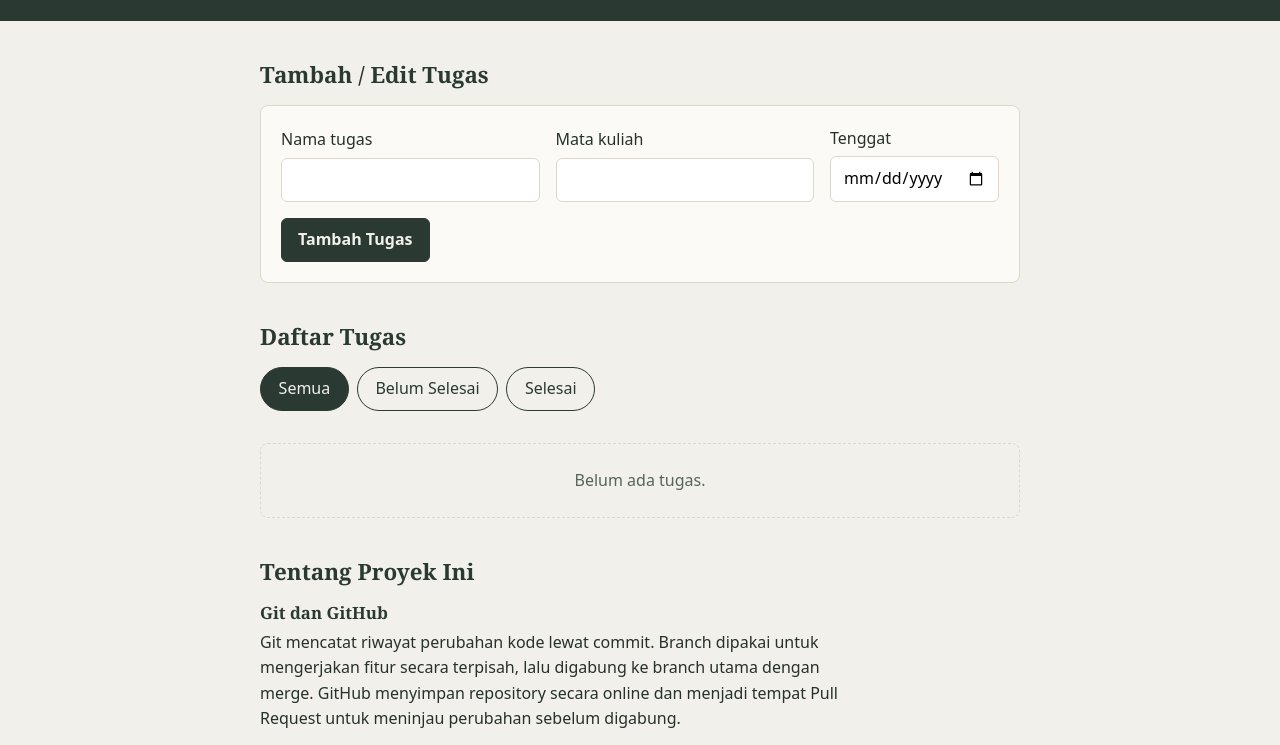
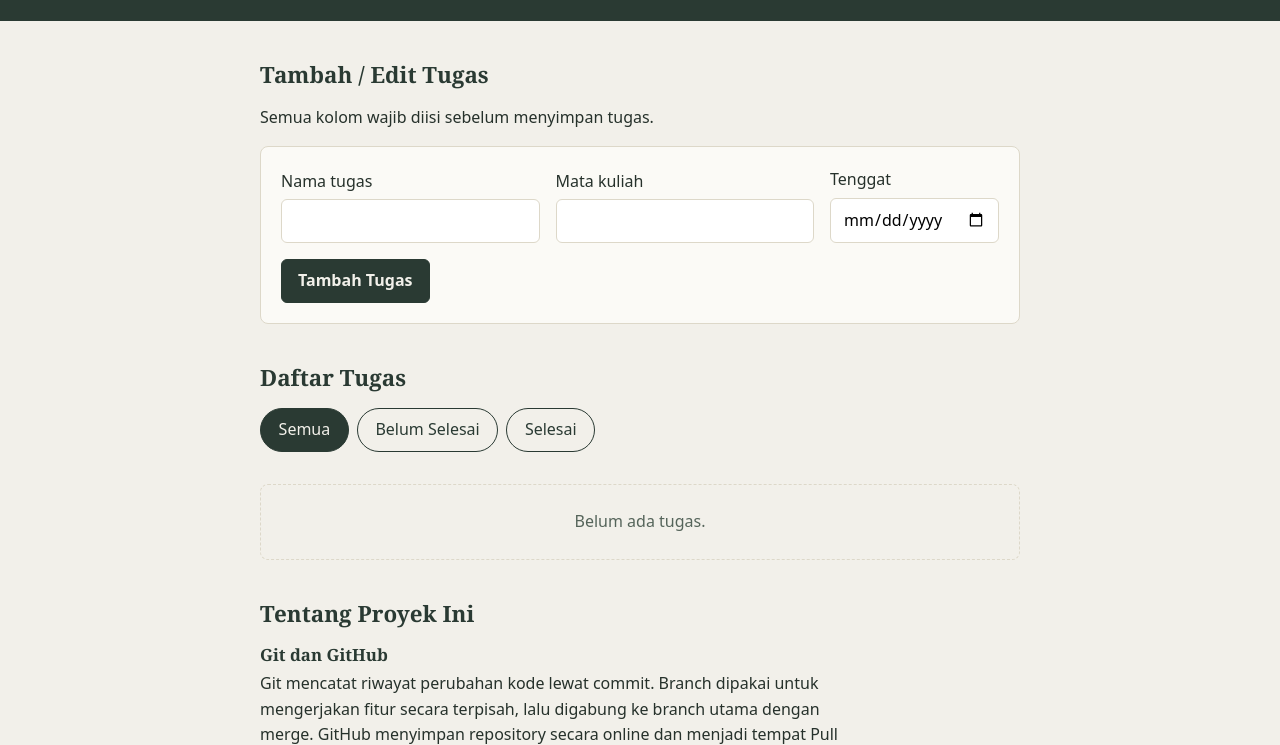
Before and after one commit to anggraenisilvi413-sudo/tugas-manager, a website built with Vite: page index.html in a window 1280 px wide. Shown: the part 93-838 px from the top of the page. Built offline with nearby package versions, Linux system fonts and the light colour scheme.

Commit message:
Tambah teks bantuan pada form

```diff
--- a/index.html
+++ b/index.html
@@ -17,6 +17,7 @@
   <main class="wadah">
     <section aria-labelledby="h-form">
       <h2 id="h-form">Tambah / Edit Tugas</h2>
+      <p>Semua kolom wajib diisi sebelum menyimpan tugas.</p>
       <form id="form-tugas" class="form">
         <div class="field"><label for="judul">Nama tugas</label><input id="judul" type="text" required maxlength="100"></div>
         <div class="field"><label for="matkul">Mata kuliah</label><input id="matkul" type="text" required maxlength="80"></div>
```
